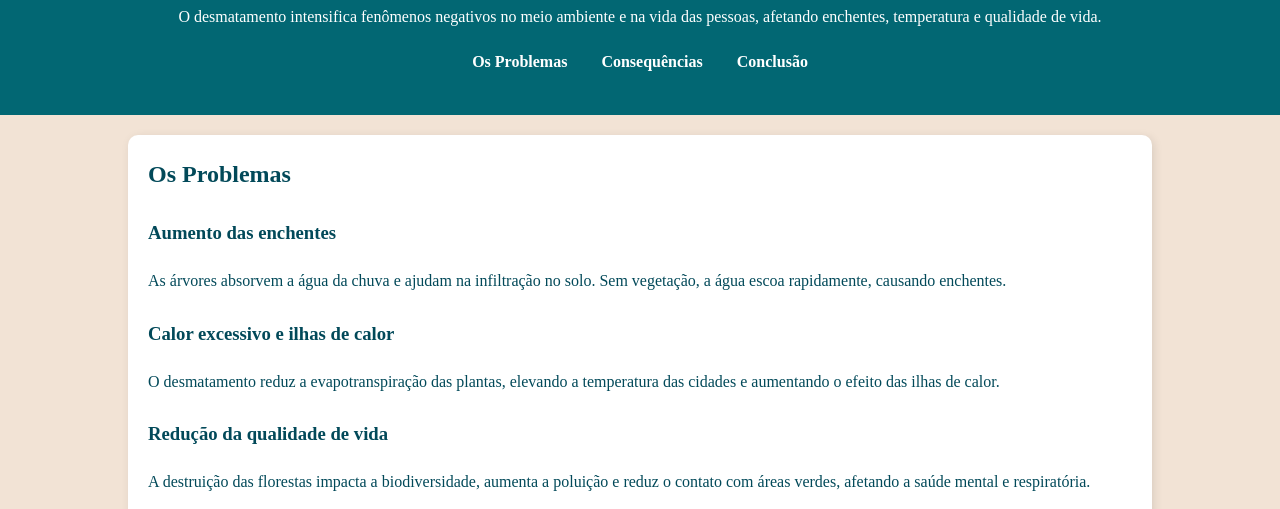
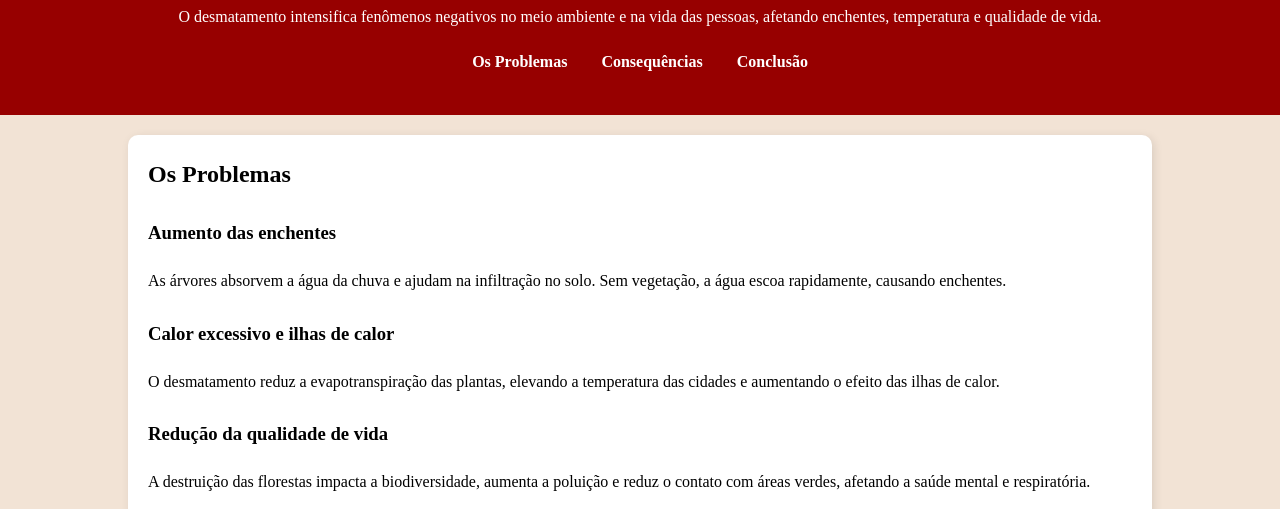
Before and after one commit to IDaniTKD/projeto2trim, a plain HTML site: page index.html in a window 1280 px wide. Shown: the part 123-632 px from the top of the page. Drawn offline with Linux system fonts and the light colour scheme; a web font is replaced by a local one.

Commit message:
alterações

```diff
--- a/style.css
+++ b/style.css
@@ -2,11 +2,11 @@
 
 /* Variáveis */
 :root {
-    --primary-color: #026773;
-    --secondary-color: #3CA6A6;
-    --text-color: #024959;
+    --primary-color: #970000;
+    --secondary-color: #c04949;
+    --text-color: #000000;
     --background-color: #F2E3D5;
-    --button-hover: #012E40;
+    --button-hover: #e4a111;
     --font-body: "Chocolate Classical Sans", serif;
     --font-titulo: "Rakkas", serif;
 }
```
